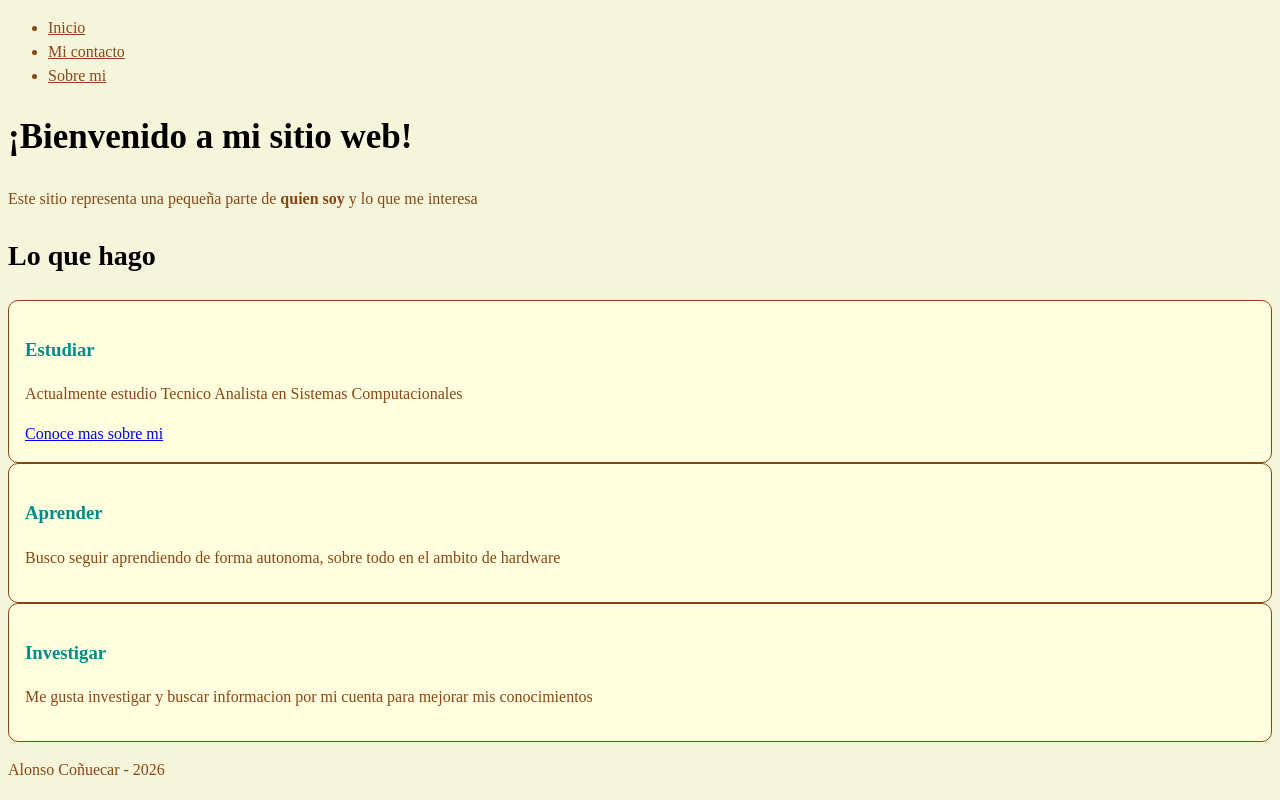
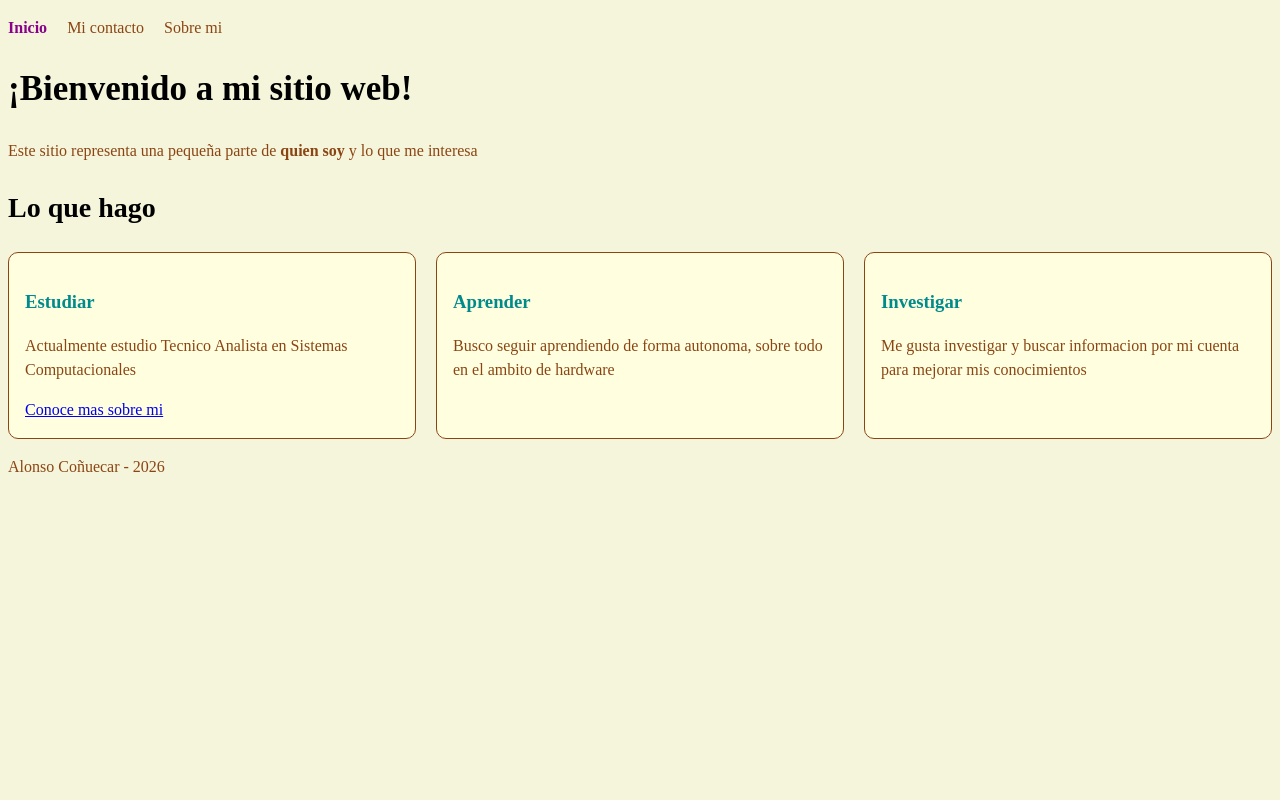
Before and after one commit to alonso-prog/mi-sitio, a plain HTML site: page index.html in a window 1280 px wide. Drawn offline with Linux system fonts and the light colour scheme.

Commit message:
agrega navbar horizontal y grilla de tarjetas(modificacacion html contacto)

```diff
--- a/estilos.css
+++ b/estilos.css
@@ -31,7 +31,8 @@ h2{
     color: darkcyan;
 }
 nav a{
-    color: saddlebrown
+    color: saddlebrown;
+    text-decoration: none;
 }
 nav a:hover, nav a:focus{
     color: black;
@@ -53,3 +54,18 @@ input:focus, select:focus, textarea:focus{
     gap: 20px;
     align-items: flex-start;
 }
+nav ul{
+    display: flex;
+    gap: 20px;
+    list-style: none;
+    padding: 0;
+}
+nav a.activa{
+    color: darkmagenta;
+    font-weight: 700;
+}
+.galeria{
+    display: grid;
+    grid-template-columns: 1fr 1fr 1fr;
+    gap: 20px;
+}
--- a/index.html
+++ b/index.html
@@ -9,7 +9,7 @@
 <body>
         <nav>
             <ul>
-                <li><a href="index.html">Inicio</a></li>
+                <li><a class="activa" href="index.html ">Inicio</a></li>
                 <li><a href="contacto.html">Mi contacto</a></li>
                 <li><a href="sobre-mi.html">Sobre mi</a></li>
             </ul>
@@ -18,7 +18,7 @@
         <p>Este sitio representa una pequeña parte de <strong>quien soy</strong> y lo que me interesa</p>
 
     <h2>Lo que hago</h2>
-        <section>
+        <section class="galeria">
             <article class="tarjeta">
                 <h3>Estudiar</h3>
                     <p>Actualmente estudio Tecnico Analista en Sistemas Computacionales</p>
@@ -33,7 +33,6 @@
                     <p>Me gusta investigar y buscar informacion por mi cuenta para mejorar mis conocimientos</p>
             </article>
         </section>
-
 <footer><p>Alonso Coñuecar - 2026</p></footer>
 </body>
 </html>
```
Also changed, not shown: contacto.html (+3 -1 lines), sobre-mi.html (+1 -1 lines).
